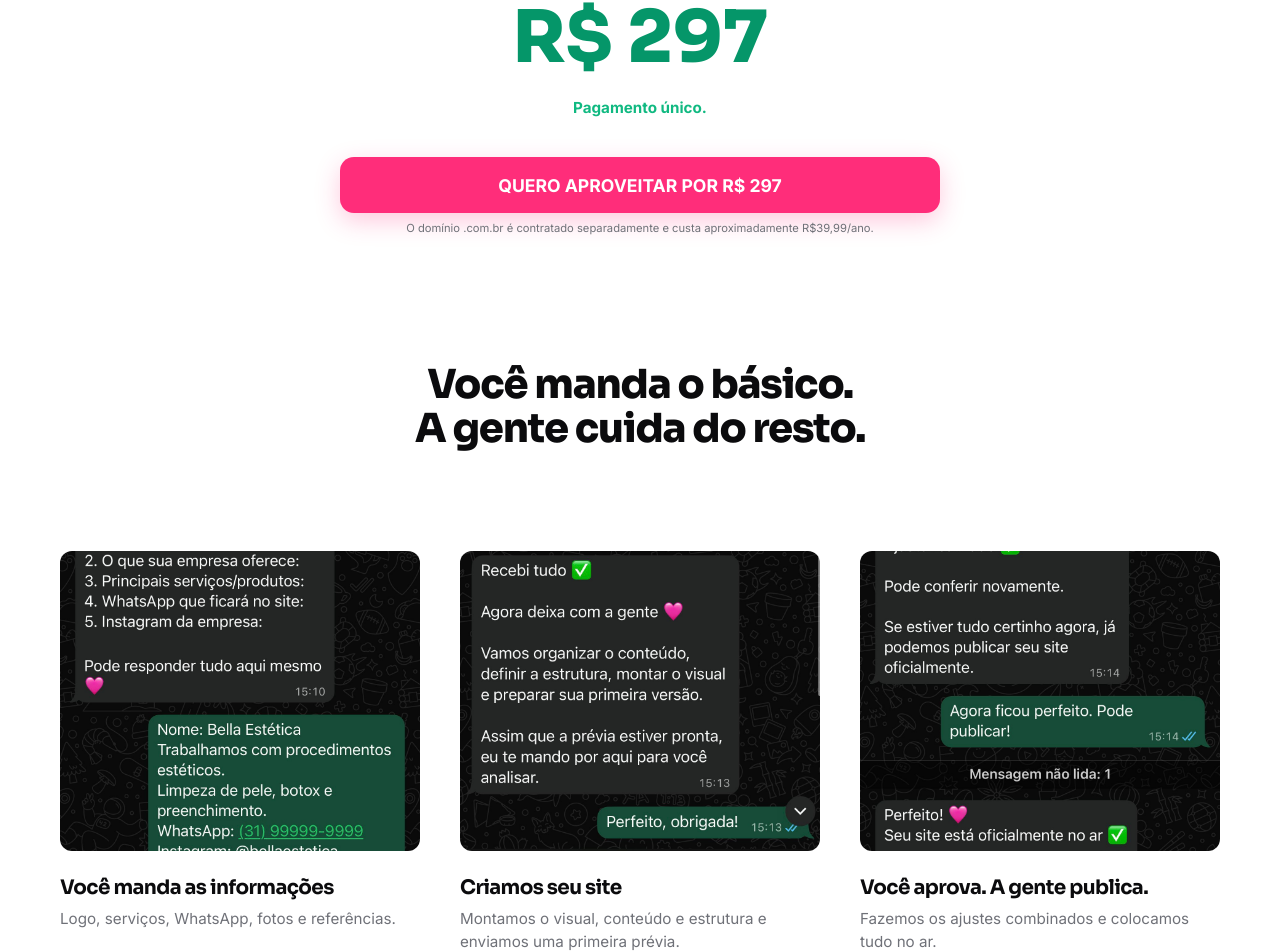
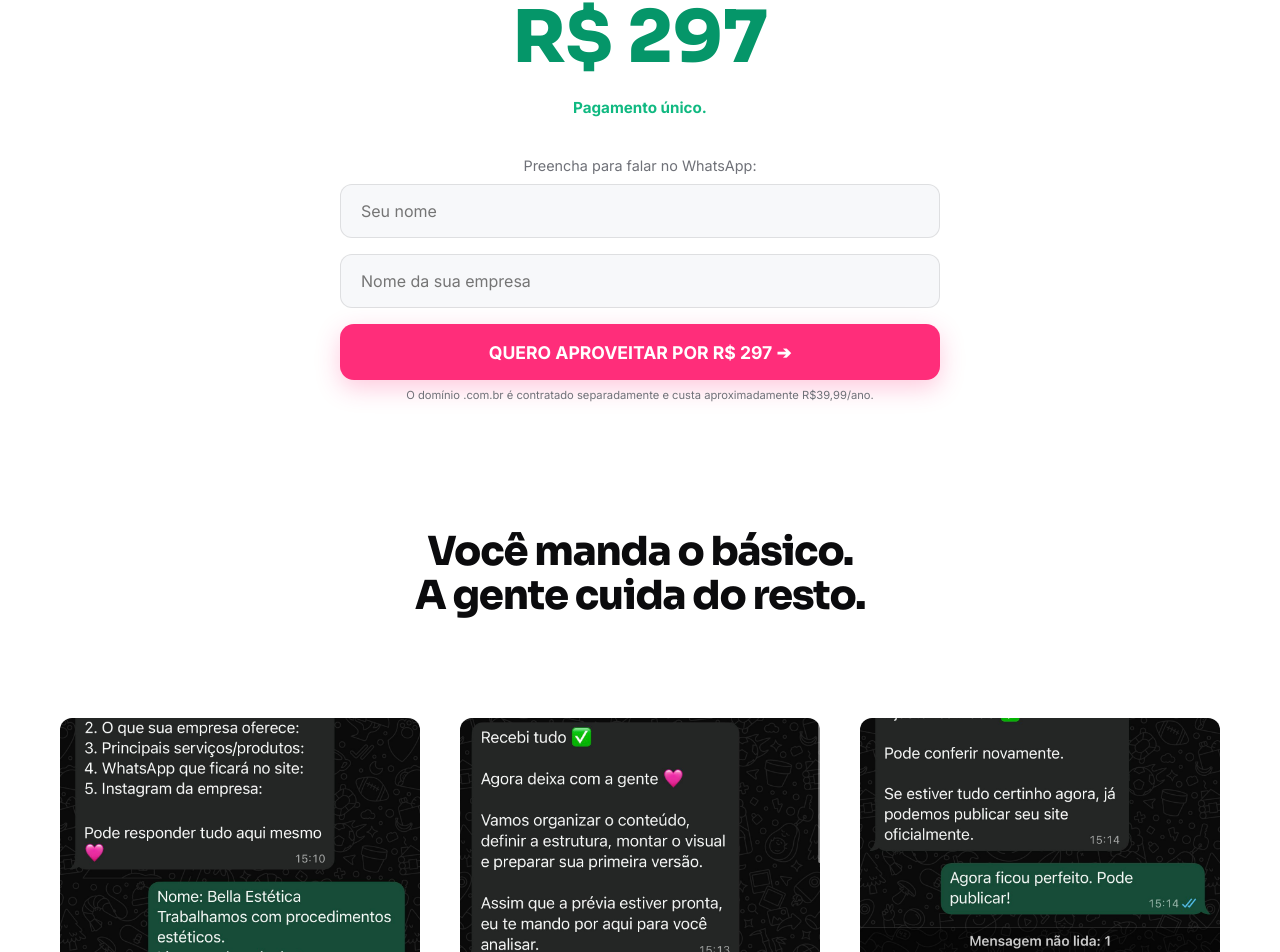
Before and after one commit to t0non/siteexpressbrasil, a Next.js app: page / in a window 1280 px wide. Shown: the part 2412-3364 px from the top of the page. Built offline with nearby package versions, Linux system fonts and the light colour scheme.

Commit message:
Troca botao da secao de precos por formulario embutido

```diff
--- a/src/app/page.tsx
+++ b/src/app/page.tsx
@@ -208,12 +208,32 @@ export default function Home() {
               <p className={styles.offerCondition}>Pagamento único.</p>
             </div>
 
-            <button
-              className={`${styles.ctaButton} ${styles.ctaFullWidth}`}
-              onClick={() => handleWhatsAppClick('oferta')}
-            >
-              QUERO APROVEITAR POR R$ 297
-            </button>
+            <div style={{ marginTop: '20px', textAlign: 'left' }}>
+              <p style={{ fontSize: '0.9rem', color: 'var(--color-gray)', marginBottom: '10px', textAlign: 'center' }}>
+                Preencha para falar no WhatsApp:
+              </p>
+              <form className={styles.modalForm} onSubmit={handleSubmitForm}>
+                <input
+                  type="text"
+                  placeholder="Seu nome"
+                  className={styles.modalInput}
+                  value={userName}
+                  onChange={(e) => setUserName(e.target.value)}
+                  required
+                />
+                <input
+                  type="text"
+                  placeholder="Nome da sua empresa"
+                  className={styles.modalInput}
+                  value={userCompany}
+                  onChange={(e) => setUserCompany(e.target.value)}
+                  required
+                />
+                <button type="submit" className={`${styles.ctaButton} ${styles.ctaSolidPink} ${styles.ctaFullWidth}`}>
+                  QUERO APROVEITAR POR R$ 297 ➔
+                </button>
+              </form>
+            </div>
             <p className={styles.microcopy}>
               O domínio .com.br é contratado separadamente e custa aproximadamente R$39,99/ano.
             </p>
```
